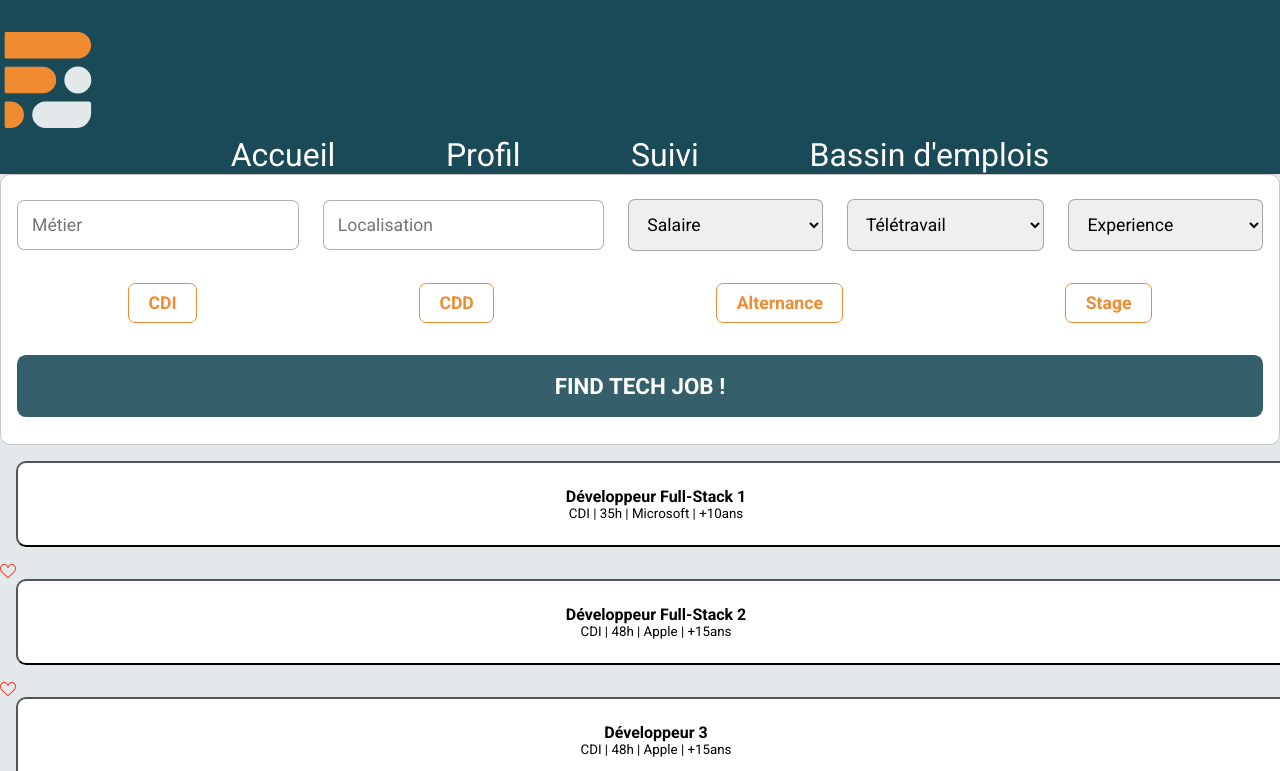
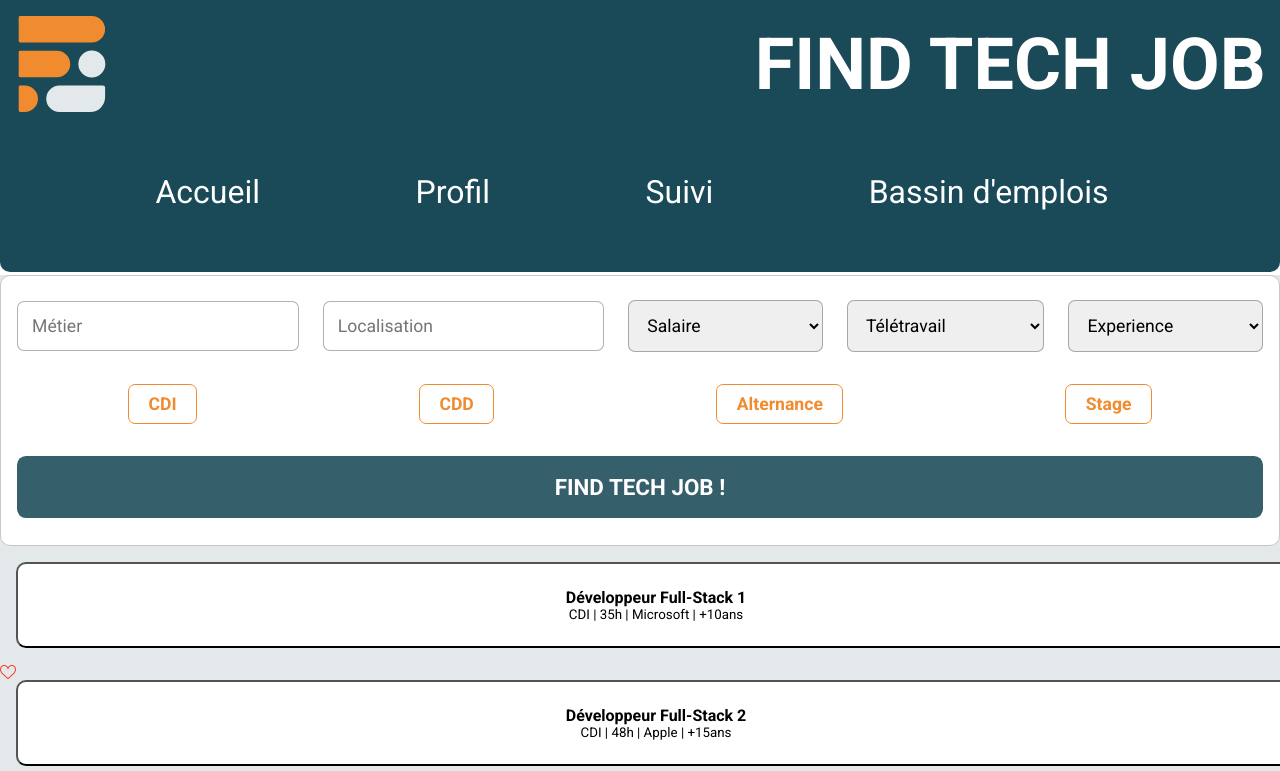
Before and after one commit to WildCodeSchool/2022-03-JS-RemoteFR-Outsiders-P2-Team-Dragon, a React (Vite) app in the folder frontend/: page / in a window 1280 px wide. Shown: the top 771 px of the page. Built offline with nearby package versions, Linux system fonts and the light colour scheme.

Commit message:
css nav var terminé

```diff
--- a/frontend/src/assets/Nav.css
+++ b/frontend/src/assets/Nav.css
@@ -1,19 +1,62 @@
+.navClass {
+  display: flex;
+  background-color: var(--primary-color);
+  flex-direction: column;
+  margin-bottom: 0.2rem;
+  border-bottom-right-radius: 10px;
+  border-bottom-left-radius: 10px;
+}
+
 .div-logo {
-  background-color: var(--primary-color);
+  display: flex;
+  justify-content: space-between;
+  margin-top: 1rem;
+  margin-bottom: 1rem;
+}
+
+.img-logo {
+  width: 6rem;
+  height: 3rem;
+  margin-left: -0.8rem;
+}
+
+.navClass h1 {
+  color: white;
+  margin-left: -1rem;
+  font-size: 1.7rem;
+}
+
+.img-boussole {
+  width: 3rem;
+  height: 3rem;
+  cursor: pointer;
+}
+
+.btn-toggle {
+  background-color: transparent;
+  border: 0;
+  margin-right: 0.5rem;
+}
+
+.img-boussole:hover {
+  width: 3.1rem;
+  height: 3.1rem;
 }
 
 .div-nav {
   display: flex;
-  background-color: var(--primary-color);
-  width: 100%;
+  justify-content: flex-end;
 }
 
 .liste-nav {
   list-style: none;
   display: flex;
+  flex-direction: column;
+  align-items: flex-end;
   justify-content: space-evenly;
-  background-color: var(--primary-color);
-  width: 24rem;
+  margin-right: 1rem;
+  font-size: 1.3rem;
+  height: 10rem;
 }
 
 .items {
@@ -21,104 +64,37 @@
   color: white;
 }
 
-.btn-toggle {
-  display: block;
-  position: absolute;
-  right: 0.5rem;
-  top: 1rem;
-  border-radius: 55px;
-  border: 0;
-}
 
-.img-logo {
-  width: 6rem;
-  height: 3rem;
-  margin-top: 1rem;
-  margin-bottom: 0.5rem;
-  right: 9.7rem;
-}
 
-.img-boussole {
-  width: 3rem;
-  height: 3rem;
-  cursor: pointer;
-  display: block;
-}
 
 @media screen and (min-width: 750px) {
-  .div-logo {
-    display: flex;
-    justify-content: center;
-    /** padding-right: 65rem; */
-  }
+
   .img-logo {
     width: 6rem;
     height: 6rem;
-    margin-top: 2rem;
-    margin-right: 39rem;
-  }
-
-  .div-nav {
-    display: flex;
-    justify-content: center;
-    width: 100%;
-  }
-  .liste-nav {
-    list-style: none;
-    display: flex;
-    flex-direction: inherit;
-    align-items: center;
-    width: 65rem;
-  }
-
-  .items {
-    cursor: pointer;
-    font-size: 2rem;
+    margin-left: 0.9rem;
   }
 
   .btn-toggle {
     display: none;
   }
-}
+  .div-logo {
+    align-items: center;
+    margin-bottom: 0rem;
+  }
+  .navClass h1 {
+    font-size: 4.5rem;
+    margin-right: 0.9rem;
+  }
 
-@media screen and (min-width: 960px) {
-  .div-nav {
+  .liste-nav {
+    flex-direction: row;
+    align-items: center;
     width: 100%;
   }
-  .img-logo {
-    width: 6rem;
-    height: 6rem;
-    margin-top: 2rem;
-    margin-right: 50rem;
-  }
-}
 
-@media screen and (min-width: 1200px) {
-  .div-nav {
-    width: 100%;
-  }
-  .img-logo {
-    width: 6rem;
-    height: 6rem;
-    margin-top: 2rem;
-    margin-right: auto;
-  }
-}
-
-@media screen and (min-width: 1500px) {
-  .div-nav {
-    width: 100%;
-    margin: auto;
-  }
-  .img-logo {
-    width: 4rem;
-    height: 4rem;
-    margin-top: 2rem;
-    margin-right: auto;
+  .items {
     font-size: 2rem;
   }
-  .items {
-    cursor: pointer;
-    font-size: 3rem;
-  }
+
 }
--- a/frontend/src/components/Nav.jsx
+++ b/frontend/src/components/Nav.jsx
@@ -24,16 +24,18 @@ function Nav() {
     };
   }, []);
   return (
-    <>
+    <div className="navClass">
       <div className="div-logo">
         <img src={logo} alt="logo" className="img-logo" />
-      </div>
-      <div className="div-nav">
+
+        <h1>FIND TECH JOB</h1>
         <button type="button" onClick={toggleNav} className="btn-toggle">
           {" "}
           <img src={boussoleToggle} alt="boussole" className="img-boussole" />
         </button>
+      </div>
 
+      <div className="div-nav">
         {(toggleMenu || screenWidth > 750) && (
           <nav className="liste-nav">
             <Link to="/" className="items">
@@ -51,7 +53,7 @@ function Nav() {
           </nav>
         )}
       </div>
-    </>
+    </div>
   );
 }
 
```
Also changed, not shown: frontend/src/assets/boussole.png.
